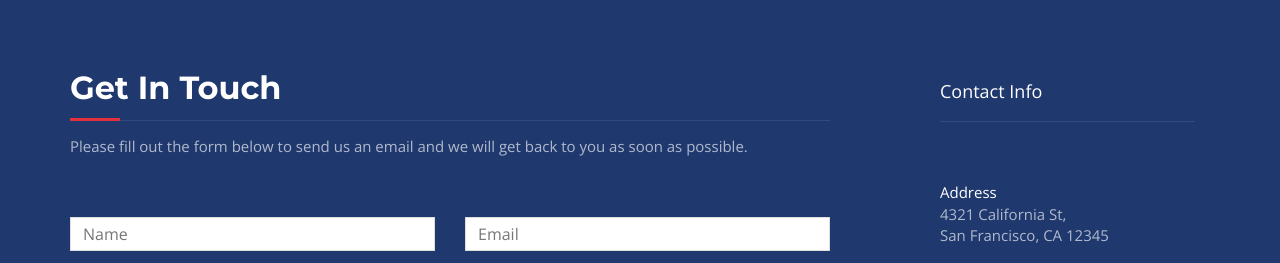
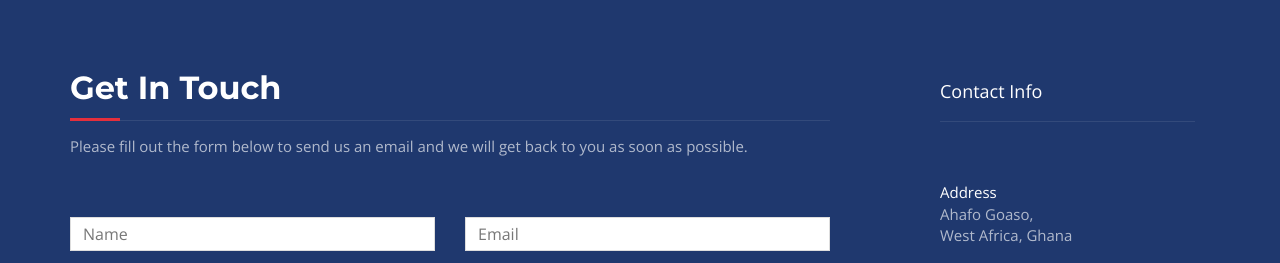
Before and after one commit to Adonai-Technologies/GD-WIN-construction-and-Estate-Development, a plain HTML site: page index.html in a window 1280 px wide. Shown: the part 4474-4737 px from the top of the page. Drawn offline with nearby package versions, Linux system fonts and the light colour scheme.

Commit message:
new updated

```diff
--- a/index.html
+++ b/index.html
@@ -333,8 +333,8 @@
     <div class="col-md-3 col-md-offset-1 contact-info">
       <div class="contact-item">
         <h4>Contact Info</h4>
-        <p><span>Address</span>4321 California St,<br>
-          San Francisco, CA 12345</p>
+        <p><span>Address</span>Ahafo Goaso,<br>
+          West Africa, Ghana</p>
       </div>
       <div class="contact-item">
         <p><span>Phone</span> +233 24 396 2001</p>
```
